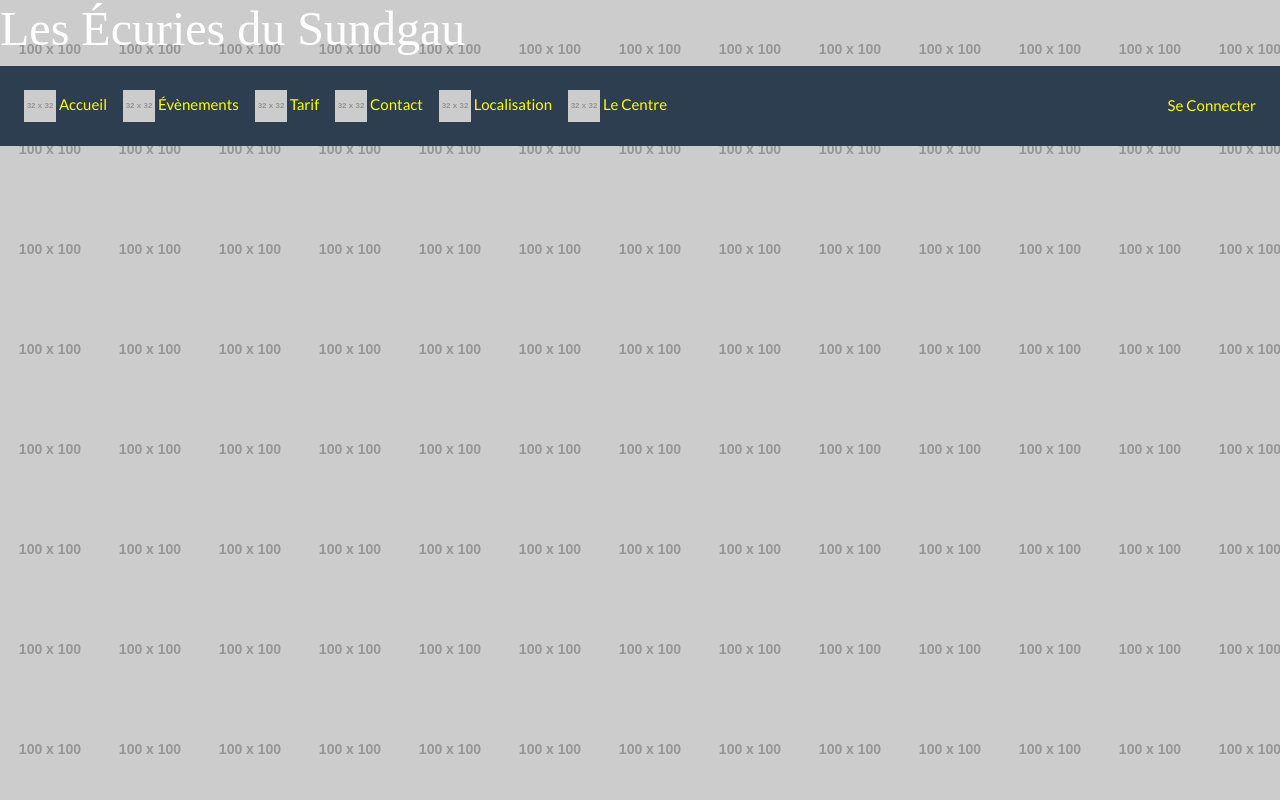
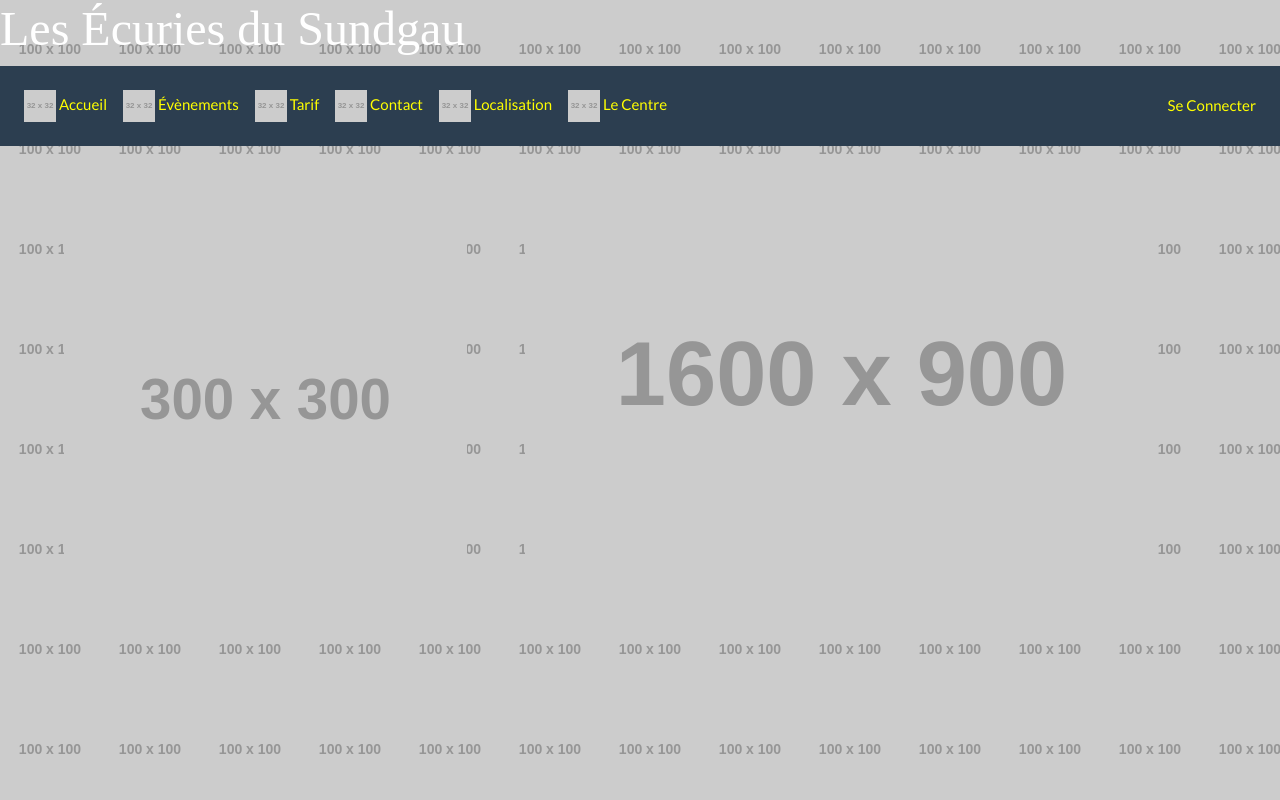
Before and after one commit to Fabian68/les_ecuries_du_sundgau, a Symfony app: template templates/facilities.html.twig in a window 1280 px wide. Run offline with Twig, Linux system fonts and the light colour scheme; the template is opened without the code that fills it, so the values that code supplies are empty; grey boxes labelled with a size stand in for pictures from a placeholder-image service; some libraries are stand-ins or nearby versions.

Commit message:
page "le centre" changée, presque opérationelle.

```diff
--- a/templates/base.html.twig
+++ b/templates/base.html.twig
@@ -20,9 +20,32 @@
             COLOR: white;
             font-family: serif;
         }
+        .facility{
+            padding-left: 5%;
+            padding-right: 5%;
+        }
+        .map-layout{
+            width: 100%;
+            padding-top: 5%;
+        }
+        .facility-layout{
+            width: 100%;
+            padding: 5%;
+        }
+        @media screen and (min-width: 600px){
+            .map-layout{
+                float: left;
+                width: 35%;
+            }
+            .facility-layout{
+                float: right;
+                width: 65%;
+            }
+        }
         </style>
 
         {% block stylesheets %}{% endblock %}
+        {% block scripts %}{% endblock %}
     </head>
     <h1>Les Écuries du Sundgau</h1>
     <nav class="navbar navbar-expand-lg navbar-dark bg-primary">
--- a/templates/facilities.html.twig
+++ b/templates/facilities.html.twig
@@ -1 +1,26 @@
 {% extends 'base.html.twig' %}
+{% block scripts %}
+<script>
+
+function display(i){
+    var image = document.getElementsByClassName("displayScreen"); // ne marche pas, à changer.
+    image.src = "http://placehold.it/1111x500";
+}
+
+</script>
+{% endblock %}
+{% block body %}
+    <div class="facility">
+        <map name="infographic">
+            <area shape="poly" coords="130,147,200,107,254,219,130,228"
+                onclick="display(1)" alt="HTML" />
+            <area shape="poly" coords="130,147,130,228,6,219,59,107"
+                onclick="display(2)" alt="CSS" />
+            <area shape="poly" coords="130,147,200,107,130,4,59,107"
+                onclick="display(3)" alt="JavaScript" />
+        </map>
+        <img class="map-layout" usemap="#infographic" src="http://placehold.it/300x300" alt="MDN infographic" />
+
+    <img class="facility-layout" src="http://placehold.it/1600x900" id="displayScreen">
+    </div>
+{% endblock %}
```
Also changed, not shown: templates/home.png (added), templates/notifs.png (added), templates/plus.png (added), templates/tarifs.png (added).
